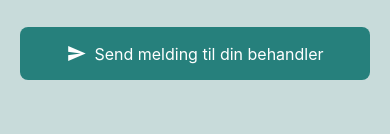
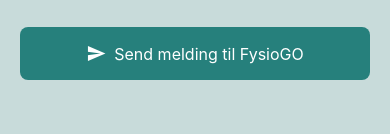
Before and after one commit to TommyS-NO/PhysioFlow-Prototype, a React Native app in the folder frontend/: screen /ContactScreen in a window 390 px wide. Shown: the part 428-562 px from the top of the page. Built offline with nearby package versions, Linux system fonts and the light colour scheme; no server answers.

Commit message:
Changed contact text

```diff
--- a/frontend/Screens/ContactScreen.tsx
+++ b/frontend/Screens/ContactScreen.tsx
@@ -70,7 +70,7 @@
           numberOfLines={10}
         />
         <CustomButton
-          title="Send melding til din behandler"
+          title="Send melding til FysioGO"
           onPress={handleSendEmail}
           iconName="send"
           buttonStyle={styles.sendButton}
```
